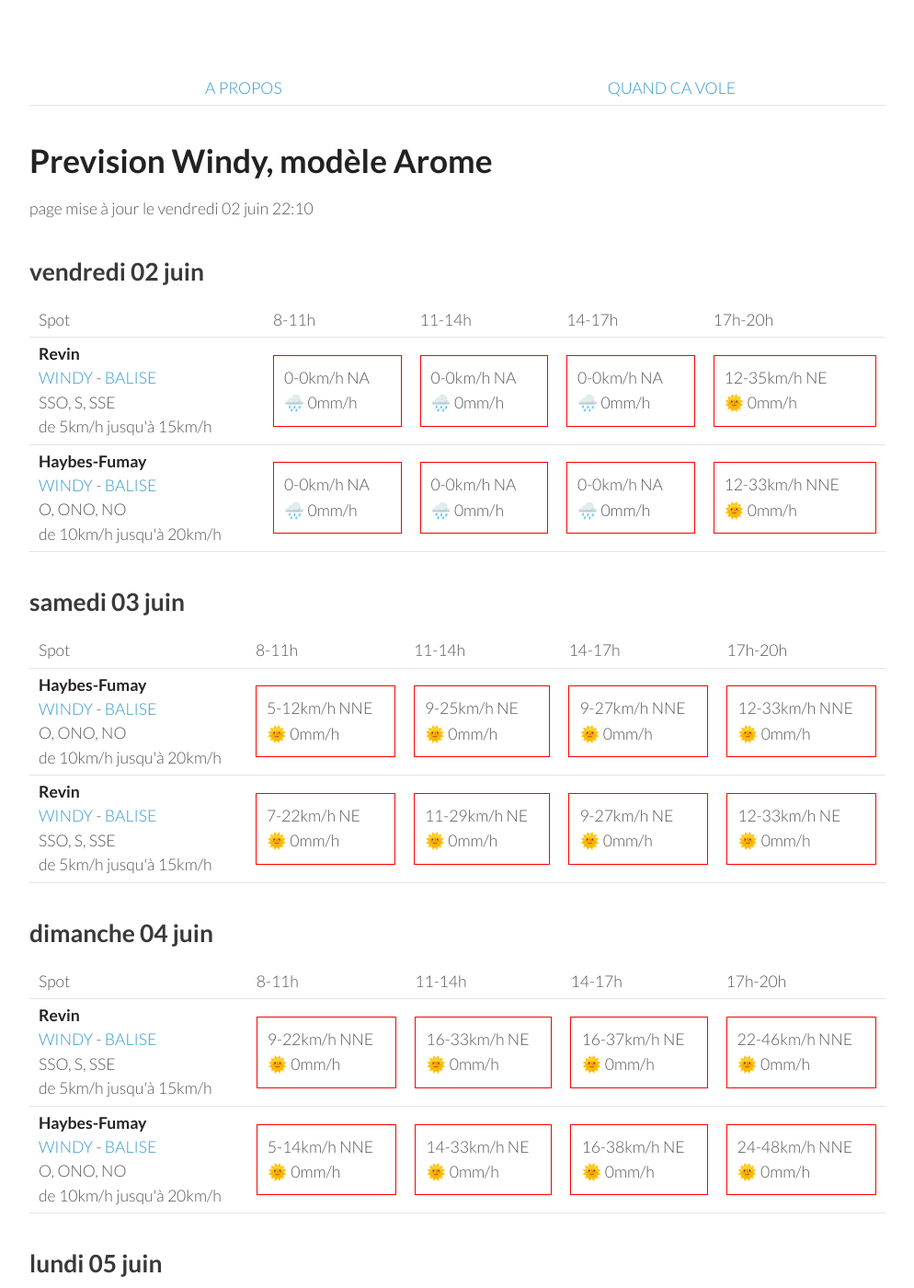
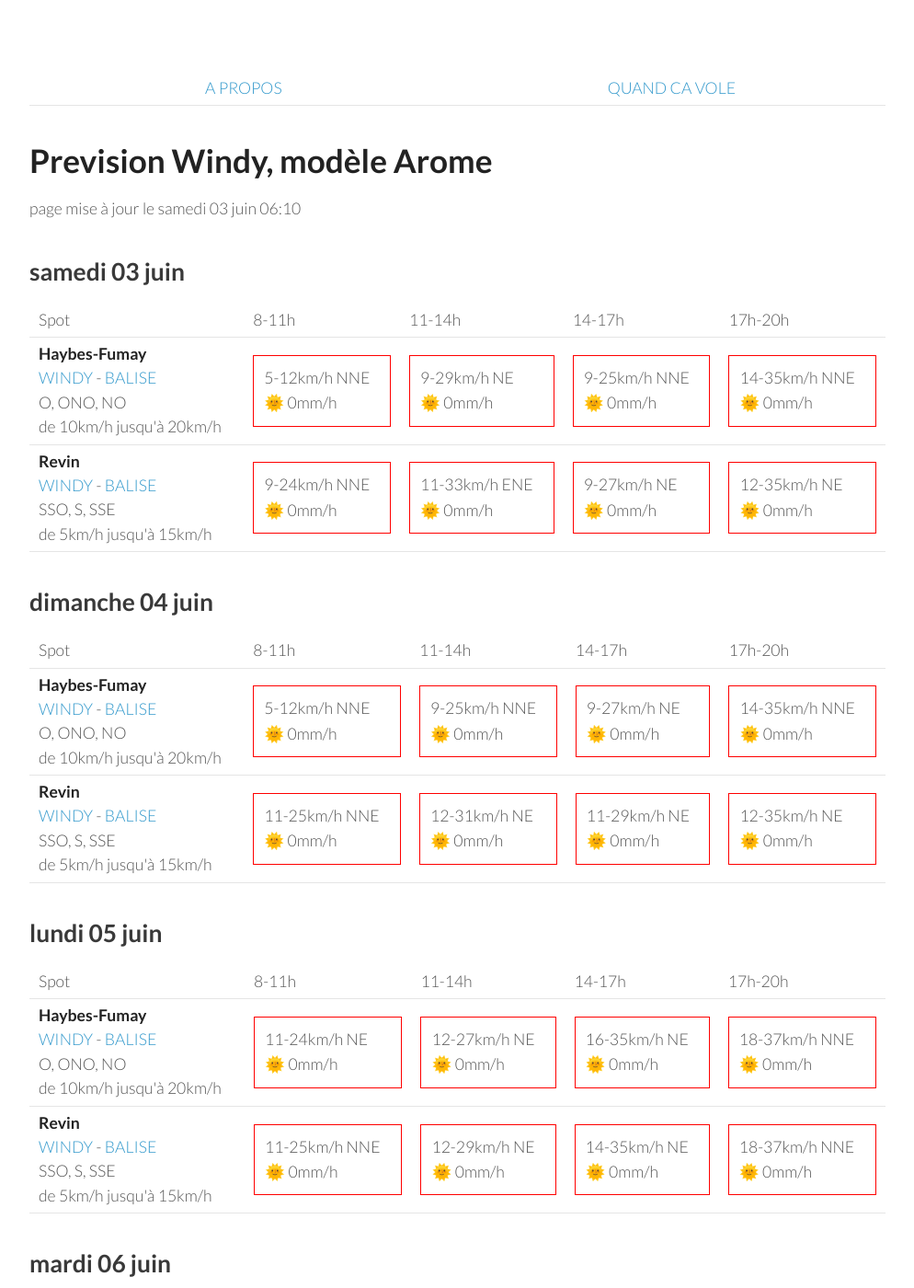
Before and after one commit to parapente-dans-le-nord/parapente-dans-le-nord.github.io, a Jekyll site: the page built from ardennes.markdown, in a window 1280 px wide and 1400 px high. Shown: the whole window at 92% size, without its empty margins (26-1020 px from the left). Built offline with Jekyll 4.4.1, drawn with Linux system fonts in a browser that asks for light colours; some of the changed text lies outside the part shown.

Commit message:
update index.markdown

```diff
--- a/ardennes.markdown
+++ b/ardennes.markdown
@@ -7,42 +7,8 @@ title:  "Tous les spots"
 {: .links}
 
 # Prevision Windy, modèle Arome
-page mise à jour le vendredi 02 juin 22:10
+page mise à jour le samedi 03 juin 06:10
 
-## vendredi 02 juin
-
-{::nomarkdown}
-<table>
-  <tbody>
-    <tr>
-      <td>Spot</td>
-      <td>8-11h</td>
-      <td>11-14h</td>
-      <td>14-17h</td>
-      <td>17h-20h</td>
-    </tr>
-<tr>
-        <td><strong>Revin</strong><br><a href="https://windy.com/49.948/4.625?49.543,4.625,8">WINDY</a> - <span class=""><a href="http://www.balisemeteo.com/balise.php?idBalise=5019">BALISE</a> </span><br> <span class="vent-favorable">SSO, S, SSE</span><br><span class="force-vent">de 5km/h jusqu'à 15km/h</span> </td>
-
-            <td><div class="not-flyable"><p>0-0km/h NA</p><p>🌧️ 0mm/h</p></div></td>
-            <td><div class="not-flyable"><p>0-0km/h NA</p><p>🌧️ 0mm/h</p></div></td>
-            <td><div class="not-flyable"><p>0-0km/h NA</p><p>🌧️ 0mm/h</p></div></td>
-            <td><div class="not-flyable"><p>12-35km/h NE</p><p>🌞 0mm/h</p></div></td>
-
-    </tr>
-<tr>
-        <td><strong>Haybes-Fumay</strong><br><a href="https://windy.com/49.998/4.715?49.913,4.738,10">WINDY</a> - <span class=""><a href="http://www.balisemeteo.com/balise.php?idBalise=104">BALISE</a> </span><br> <span class="vent-favorable">O, ONO, NO</span><br><span class="force-vent">de 10km/h jusqu'à 20km/h</span> </td>
-
-            <td><div class="not-flyable"><p>0-0km/h NA</p><p>🌧️ 0mm/h</p></div></td>
-            <td><div class="not-flyable"><p>0-0km/h NA</p><p>🌧️ 0mm/h</p></div></td>
-            <td><div class="not-flyable"><p>0-0km/h NA</p><p>🌧️ 0mm/h</p></div></td>
-            <td><div class="not-flyable"><p>12-33km/h NNE</p><p>🌞 0mm/h</p></div></td>
-
-    </tr>
-
-</tbody>
-</table>
-{:/}
 ## samedi 03 juin
 
 {::nomarkdown}
@@ -59,19 +25,19 @@ page mise à jour le vendredi 02 juin 22:10
         <td><strong>Haybes-Fumay</strong><br><a href="https://windy.com/49.998/4.715?49.913,4.738,10">WINDY</a> - <span class=""><a href="http://www.balisemeteo.com/balise.php?idBalise=104">BALISE</a> </span><br> <span class="vent-favorable">O, ONO, NO</span><br><span class="force-vent">de 10km/h jusqu'à 20km/h</span> </td>
 
             <td><div class="not-flyable"><p>5-12km/h NNE</p><p>🌞 0mm/h</p></div></td>
-            <td><div class="not-flyable"><p>9-25km/h NE</p><p>🌞 0mm/h</p></div></td>
-            <td><div class="not-flyable"><p>9-27km/h NNE</p><p>🌞 0mm/h</p></div></td>
-            <td><div class="not-flyable"><p>12-33km/h NNE</p><p>🌞 0mm/h</p></div></td>
+            <td><div class="not-flyable"><p>9-29km/h NE</p><p>🌞 0mm/h</p></div></td>
+            <td><div class="not-flyable"><p>9-25km/h NNE</p><p>🌞 0mm/h</p></div></td>
+            <td><div class="not-flyable"><p>14-35km/h NNE</p><p>🌞 0mm/h</p></div></td>
 
 
     </tr>
 <tr>
         <td><strong>Revin</strong><br><a href="https://windy.com/49.948/4.625?49.543,4.625,8">WINDY</a> - <span class=""><a href="http://www.balisemeteo.com/balise.php?idBalise=5019">BALISE</a> </span><br> <span class="vent-favorable">SSO, S, SSE</span><br><span class="force-vent">de 5km/h jusqu'à 15km/h</span> </td>
 
-            <td><div class="not-flyable"><p>7-22km/h NE</p><p>🌞 0mm/h</p></div></td>
-            <td><div class="not-flyable"><p>11-29km/h NE</p><p>🌞 0mm/h</p></div></td>
+            <td><div class="not-flyable"><p>9-24km/h NNE</p><p>🌞 0mm/h</p></div></td>
+            <td><div class="not-flyable"><p>11-33km/h ENE</p><p>🌞 0mm/h</p></div></td>
             <td><div class="not-flyable"><p>9-27km/h NE</p><p>🌞 0mm/h</p></div></td>
-            <td><div class="not-flyable"><p>12-33km/h NE</p><p>🌞 0mm/h</p></div></td>
+            <td><div class="not-flyable"><p>12-35km/h NE</p><p>🌞 0mm/h</p></div></td>
 
 
     </tr>
@@ -92,22 +58,22 @@ page mise à jour le vendredi 02 juin 22:10
       <td>17h-20h</td>
     </tr>
 <tr>
-        <td><strong>Revin</strong><br><a href="https://windy.com/49.948/4.625?49.543,4.625,8">WINDY</a> - <span class=""><a href="http://www.balisemeteo.com/balise.php?idBalise=5019">BALISE</a> </span><br> <span class="vent-favorable">SSO, S, SSE</span><br><span class="force-vent">de 5km/h jusqu'à 15km/h</span> </td>
+        <td><strong>Haybes-Fumay</strong><br><a href="https://windy.com/49.998/4.715?49.913,4.738,10">WINDY</a> - <span class=""><a href="http://www.balisemeteo.com/balise.php?idBalise=104">BALISE</a> </span><br> <span class="vent-favorable">O, ONO, NO</span><br><span class="force-vent">de 10km/h jusqu'à 20km/h</span> </td>
 
-            <td><div class="not-flyable"><p>9-22km/h NNE</p><p>🌞 0mm/h</p></div></td>
-            <td><div class="not-flyable"><p>16-33km/h NE</p><p>🌞 0mm/h</p></div></td>
-            <td><div class="not-flyable"><p>16-37km/h NE</p><p>🌞 0mm/h</p></div></td>
-            <td><div class="not-flyable"><p>22-46km/h NNE</p><p>🌞 0mm/h</p></div></td>
+            <td><div class="not-flyable"><p>5-12km/h NNE</p><p>🌞 0mm/h</p></div></td>
+            <td><div class="not-flyable"><p>9-25km/h NNE</p><p>🌞 0mm/h</p></div></td>
+            <td><div class="not-flyable"><p>9-27km/h NE</p><p>🌞 0mm/h</p></div></td>
+            <td><div class="not-flyable"><p>14-35km/h NNE</p><p>🌞 0mm/h</p></div></td>
 
 
     </tr>
 <tr>
-        <td><strong>Haybes-Fumay</strong><br><a href="https://windy.com/49.998/4.715?49.913,4.738,10">WINDY</a> - <span class=""><a href="http://www.balisemeteo.com/balise.php?idBalise=104">BALISE</a> </span><br> <span class="vent-favorable">O, ONO, NO</span><br><span class="force-vent">de 10km/h jusqu'à 20km/h</span> </td>
+        <td><strong>Revin</strong><br><a href="https://windy.com/49.948/4.625?49.543,4.625,8">WINDY</a> - <span class=""><a href="http://www.balisemeteo.com/balise.php?idBalise=5019">BALISE</a> </span><br> <span class="vent-favorable">SSO, S, SSE</span><br><span class="force-vent">de 5km/h jusqu'à 15km/h</span> </td>
 
-            <td><div class="not-flyable"><p>5-14km/h NNE</p><p>🌞 0mm/h</p></div></td>
-            <td><div class="not-flyable"><p>14-33km/h NE</p><p>🌞 0mm/h</p></div></td>
-            <td><div class="not-flyable"><p>16-38km/h NE</p><p>🌞 0mm/h</p></div></td>
-            <td><div class="not-flyable"><p>24-48km/h NNE</p><p>🌞 0mm/h</p></div></td>
+            <td><div class="not-flyable"><p>11-25km/h NNE</p><p>🌞 0mm/h</p></div></td>
+            <td><div class="not-flyable"><p>12-31km/h NE</p><p>🌞 0mm/h</p></div></td>
+            <td><div class="not-flyable"><p>11-29km/h NE</p><p>🌞 0mm/h</p></div></td>
+            <td><div class="not-flyable"><p>12-35km/h NE</p><p>🌞 0mm/h</p></div></td>
 
 
     </tr>
@@ -130,9 +96,9 @@ page mise à jour le vendredi 02 juin 22:10
 <tr>
         <td><strong>Haybes-Fumay</strong><br><a href="https://windy.com/49.998/4.715?49.913,4.738,10">WINDY</a> - <span class=""><a href="http://www.balisemeteo.com/balise.php?idBalise=104">BALISE</a> </span><br> <span class="vent-favorable">O, ONO, NO</span><br><span class="force-vent">de 10km/h jusqu'à 20km/h</span> </td>
 
-            <td><div class="not-flyable"><p>11-22km/h NNE</p><p>🌞 0mm/h</p></div></td>
-            <td><div class="not-flyable"><p>11-27km/h NNE</p><p>🌞 0mm/h</p></div></td>
-            <td><div class="not-flyable"><p>16-37km/h NE</p><p>🌞 0mm/h</p></div></td>
+            <td><div class="not-flyable"><p>11-24km/h NE</p><p>🌞 0mm/h</p></div></td>
+            <td><div class="not-flyable"><p>12-27km/h NE</p><p>🌞 0mm/h</p></div></td>
+            <td><div class="not-flyable"><p>16-35km/h NE</p><p>🌞 0mm/h</p></div></td>
             <td><div class="not-flyable"><p>18-37km/h NNE</p><p>🌞 0mm/h</p></div></td>
 
 
@@ -140,9 +106,9 @@ page mise à jour le vendredi 02 juin 22:10
 <tr>
         <td><strong>Revin</strong><br><a href="https://windy.com/49.948/4.625?49.543,4.625,8">WINDY</a> - <span class=""><a href="http://www.balisemeteo.com/balise.php?idBalise=5019">BALISE</a> </span><br> <span class="vent-favorable">SSO, S, SSE</span><br><span class="force-vent">de 5km/h jusqu'à 15km/h</span> </td>
 
-            <td><div class="not-flyable"><p>11-24km/h NNE</p><p>🌞 0mm/h</p></div></td>
+            <td><div class="not-flyable"><p>11-25km/h NNE</p><p>🌞 0mm/h</p></div></td>
             <td><div class="not-flyable"><p>12-29km/h NE</p><p>🌞 0mm/h</p></div></td>
-            <td><div class="not-flyable"><p>16-35km/h NNE</p><p>🌞 0mm/h</p></div></td>
+            <td><div class="not-flyable"><p>14-35km/h NE</p><p>🌞 0mm/h</p></div></td>
             <td><div class="not-flyable"><p>18-37km/h NNE</p><p>🌞 0mm/h</p></div></td>
 
 
@@ -176,7 +142,7 @@ page mise à jour le vendredi 02 juin 22:10
 <tr>
         <td><strong>Haybes-Fumay</strong><br><a href="https://windy.com/49.998/4.715?49.913,4.738,10">WINDY</a> - <span class=""><a href="http://www.balisemeteo.com/balise.php?idBalise=104">BALISE</a> </span><br> <span class="vent-favorable">O, ONO, NO</span><br><span class="force-vent">de 10km/h jusqu'à 20km/h</span> </td>
 
-            <td><div class="not-flyable"><p>14-31km/h NNE</p><p>🌞 0mm/h</p></div></td>
+            <td><div class="not-flyable"><p>14-31km/h NE</p><p>🌞 0mm/h</p></div></td>
             <td><div class="not-flyable"><p>14-33km/h NNE</p><p>🌞 0mm/h</p></div></td>
             <td><div class="not-flyable"><p>14-35km/h NE</p><p>🌞 0mm/h</p></div></td>
             <td><div class="not-flyable"><p>16-35km/h NNE</p><p>🌞 0mm/h</p></div></td>
```
